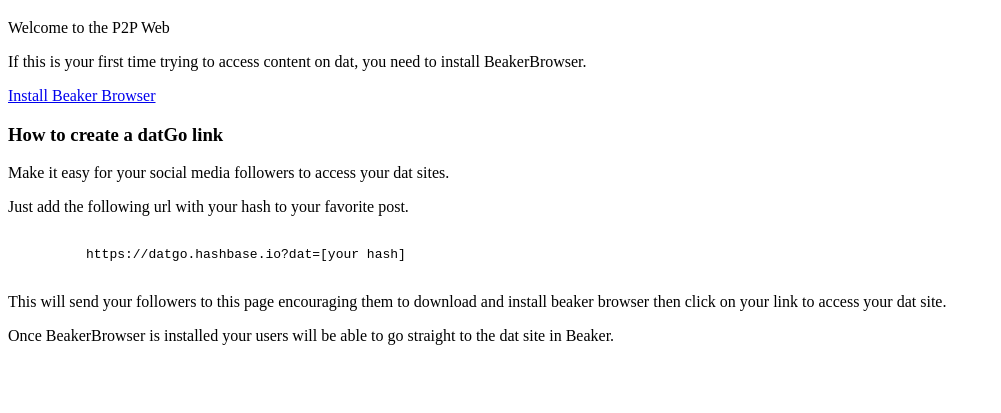
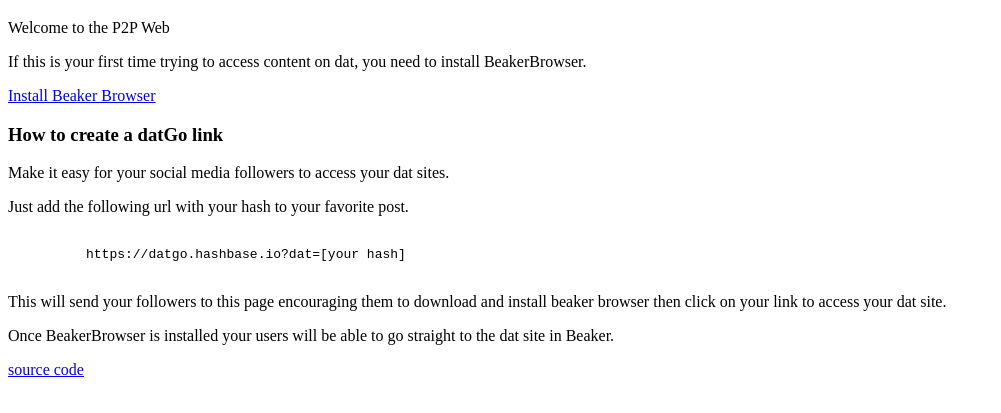
Before and after one commit to twilson63/datgo, a website: page index.html in a window 1280 px wide. Shown: the part 61-474 px from the top of the page, without its empty margins (0-1001 px from the left). Drawn offline with Linux system fonts and the light colour scheme.

Commit message:
updated repo to link to dat readme

```diff
--- a/index.html
+++ b/index.html
@@ -33,8 +33,14 @@
         <p>This will send your followers to this page encouraging them to download and install beaker browser then click on
           your link to access your dat site.</p>
         <p>Once BeakerBrowser is installed your users will be able to go straight to the dat site in Beaker.</p>
+
       </div>
     </div>
+    <footer>
+      <p>
+        <a class="link white" href="dat://7e57e65edd4f192e7b5ba1b1b6d2e4672010355b87cd81acef881150867d256e/README.md">source code</a>
+      </p>
+    </footer>
 
   </div>
   <script src="./index.js"></script>
--- a/package.json
+++ b/package.json
@@ -12,7 +12,8 @@
   "author": "",
   "license": "ISC",
   "devDependencies": {
-    "eslint": "^5.3.0"
+    "eslint": "^5.3.0",
+    "parcel-bundler": "^1.9.7"
   },
   "dependencies": {
     "hyperscript": "^2.0.2",
```
Also changed, not shown: README.md, 2 other files.
